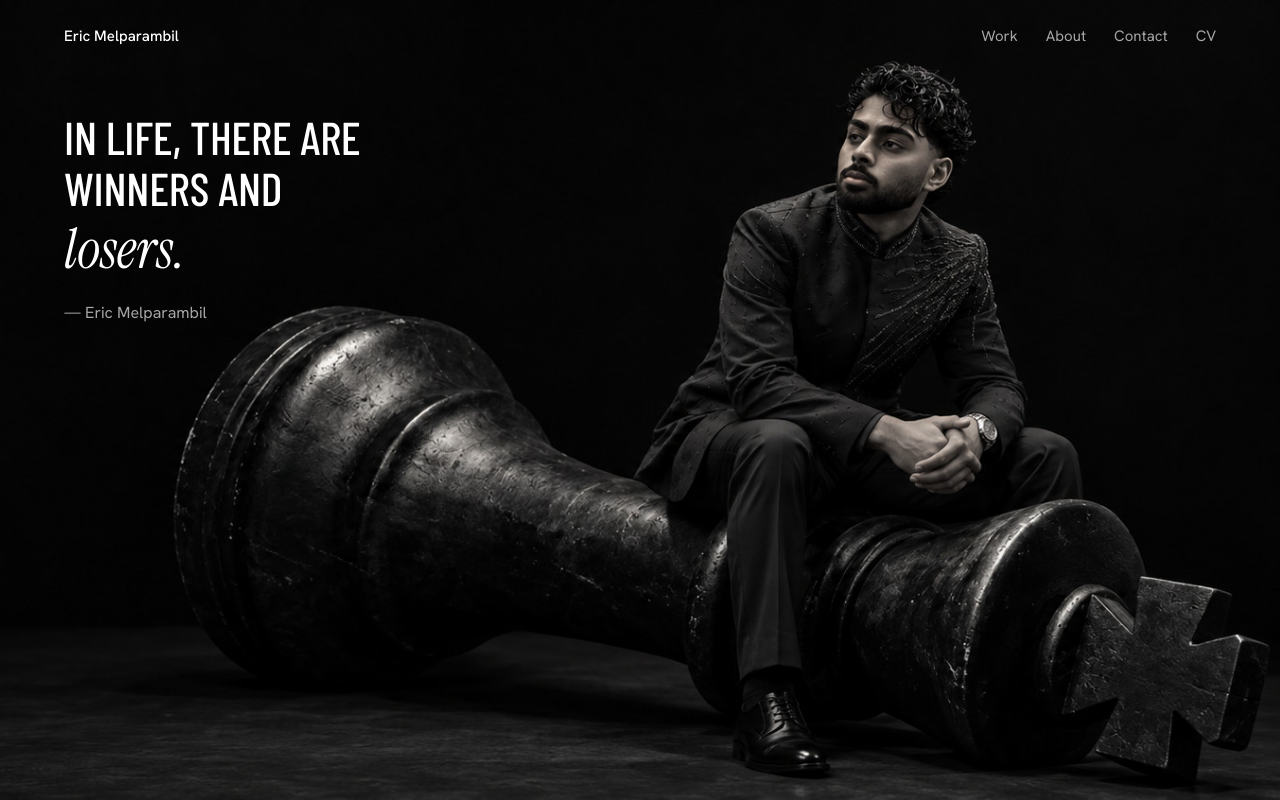
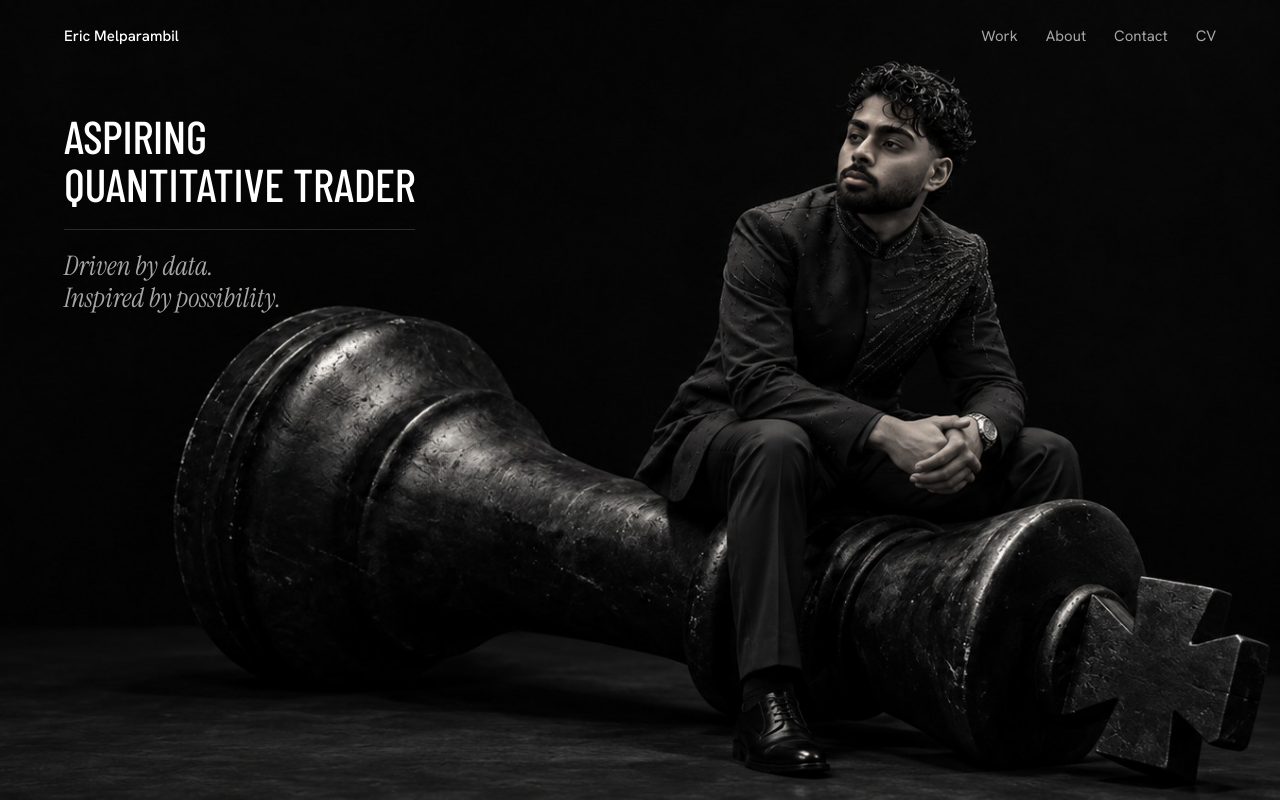
Before and after one commit to Eric-saj22/eric-melparambil-portfolio, a plain HTML site: page index.html in a window 1280 px wide. Shown: the top 800 px of the page. Drawn offline with nearby package versions, Linux system fonts and the light colour scheme.

Commit message:
Replace hero quote with title and tagline
Co-Authored-By: Claude Opus 5.5 <noreply@anthropic.com>

```diff
--- a/index.html
+++ b/index.html
@@ -22,10 +22,10 @@
   <header class="hero">
     <img class="hero__image" src="./assets/Images/bw/hero-chess.jpg" alt="Eric Melparambil in a black embroidered jacket, sitting on a giant fallen chess king against a black background" width="1860" height="846" fetchpriority="high">
     <h1 class="hero__name">Eric Melparambil</h1>
-    <blockquote class="hero__quote">
-      <p><span>In life, there are</span> <span>winners and</span> <em>losers.</em></p>
-      <footer>&mdash; Eric Melparambil</footer>
-    </blockquote>
+    <div class="hero__intro">
+      <p class="hero__title"><span>Aspiring</span> <span>Quantitative Trader</span></p>
+      <p class="hero__tagline"><span>Driven by data.</span> <span>Inspired by possibility.</span></p>
+    </div>
   </header>
 
   <main>
--- a/mediaaqueries.css
+++ b/mediaaqueries.css
@@ -21,13 +21,13 @@
         mask-image: linear-gradient(to bottom, transparent, #000 10%, #000 90%, transparent);
     }
 
-    .hero__quote {
+    .hero__intro {
         position: static;
         order: -1;
         margin: 0 var(--gutter) 1rem;
     }
 
-    .hero__quote p {
+    .hero__title {
         font-size: clamp(2.25rem, 8vw, 3.5rem);
     }
 
--- a/style.css
+++ b/style.css
@@ -107,40 +107,35 @@ h2 {
   line-height: 1.6;
 }
 
-.hero__quote {
+.hero__intro {
   position: absolute;
   top: 14%;
   left: var(--gutter);
+  max-width: 36rem;
 }
 
-.hero__quote span {
+.hero__intro span {
   display: block;
 }
 
-.hero__quote p {
+.hero__title {
   font-family: "Barlow Condensed", var(--sans);
   font-size: clamp(2rem, 3.6vw, 3.5rem);
   font-weight: 500;
   letter-spacing: -0.005em;
-  line-height: 1.1;
+  line-height: 1.05;
   text-transform: uppercase;
 }
 
-.hero__quote em {
-  display: block;
-  margin-top: 0.1em;
+.hero__tagline {
+  margin-top: 1.25rem;
+  padding-top: 1.25rem;
+  border-top: 1px solid var(--hairline-dark);
+  color: var(--on-black-soft);
   font-family: "Instrument Serif", Georgia, serif;
-  font-size: 1.2em;
-  font-weight: 400;
-  letter-spacing: 0;
-  line-height: 1.1;
-  text-transform: none;
-}
-
-.hero__quote footer {
-  margin-top: 1.25rem;
-  color: var(--on-black-soft);
-  font-size: 1rem;
+  font-size: clamp(1.375rem, 2.1vw, 2rem);
+  font-style: italic;
+  line-height: 1.2;
 }
 
 /* WORK */
```
